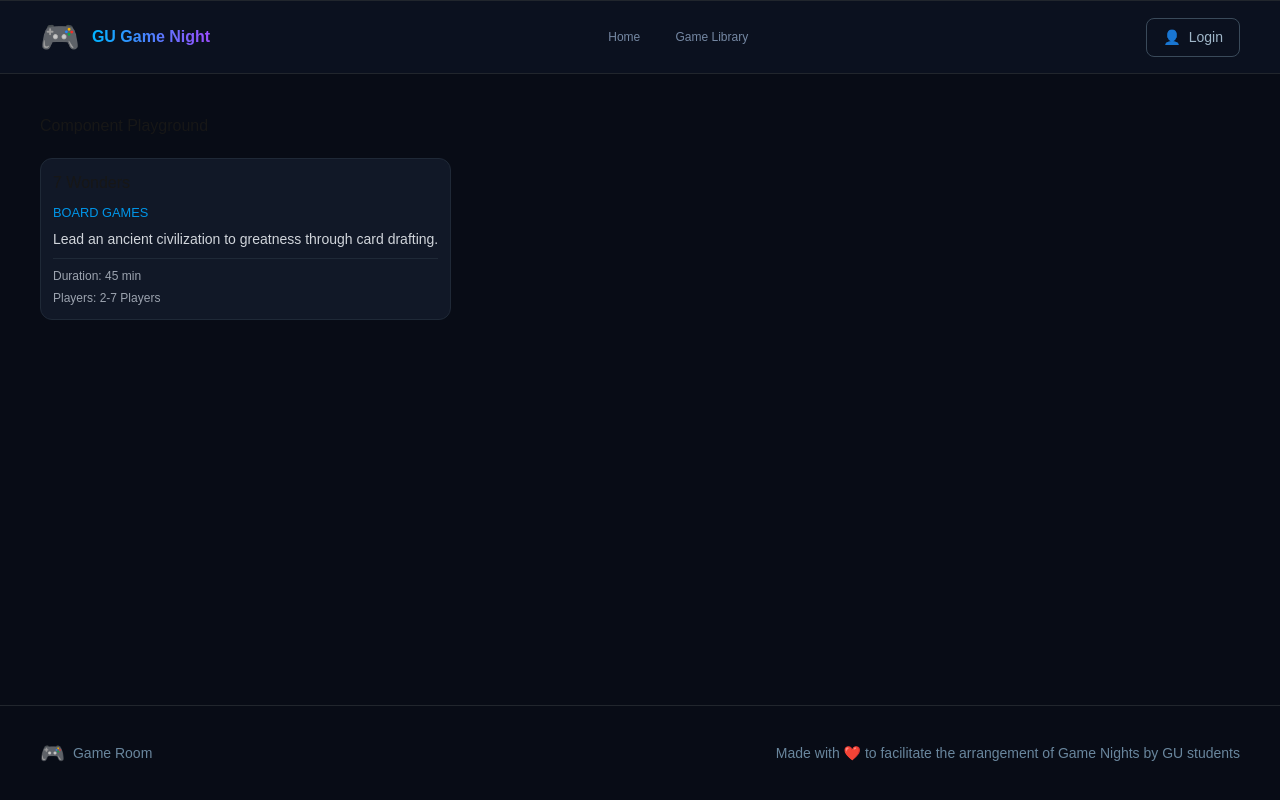
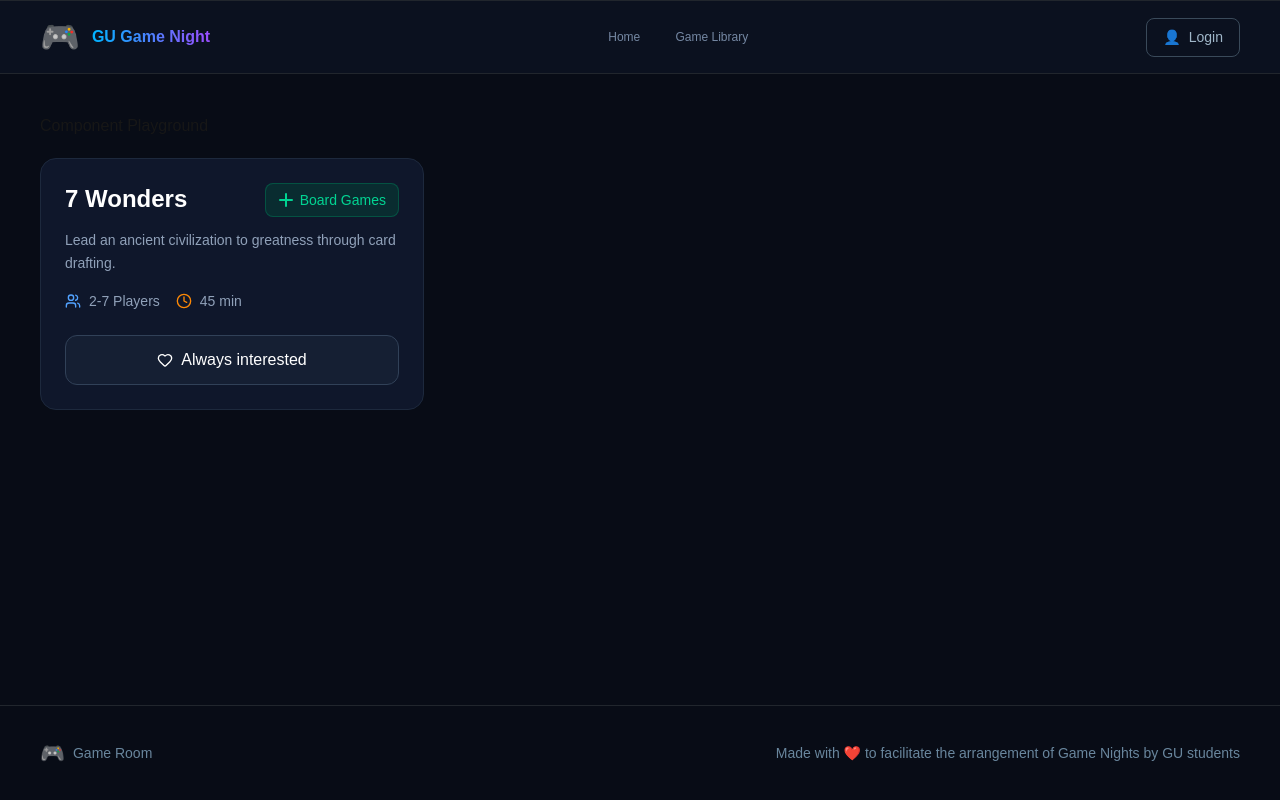
Before and after one commit to ansbilalgit/piasta-net-frontend, a Next.js app: page /playground in a window 1280 px wide. Built offline with nearby package versions, Linux system fonts and the light colour scheme.

Commit message:
refactor(cards): restore main GameCard implementation for games list

```diff
--- a/app/components/Card.tsx
+++ b/app/components/Card.tsx
@@ -1,4 +1,4 @@
-import styles from "./GameCard.module.css";
+import { Users, Clock, Heart } from "lucide-react";
 
 export interface CardProps {
   title: string;
@@ -8,40 +8,67 @@ export interface CardProps {
   duration: string;
   interested?: boolean;
   onInterestToggle?: () => void;
-  thumbnail?: string;
-  copies?: number;
 }
 
-export default function Card({
+export function GameCard({
   title,
   category,
   description,
   players,
   duration,
-  thumbnail,
-  copies,
+  interested = false,
+  onInterestToggle,
 }: CardProps) {
   return (
-    <article className={styles.itemCard}>
-      {thumbnail && (
-        <div className={styles.itemThumbnailWrapper}>
-          <img src={thumbnail} alt={title} className={styles.itemThumbnail} />
+    <div className="w-full max-w-sm bg-slate-900 rounded-2xl p-6 border border-slate-800">
+      <div className="flex items-start justify-between mb-3">
+        <h2 className="text-white text-2xl font-semibold">{title}</h2>
+        <span className="flex items-center gap-1.5 bg-emerald-900/40 text-emerald-400 px-3 py-1.5 rounded-lg text-sm border border-emerald-700/50">
+          <svg
+            width="16"
+            height="16"
+            viewBox="0 0 16 16"
+            fill="none"
+            xmlns="http://www.w3.org/2000/svg"
+            className="flex-shrink-0"
+          >
+            <path
+              d="M8 2v12M2 8h12"
+              stroke="currentColor"
+              strokeWidth="2"
+              strokeLinecap="round"
+            />
+          </svg>
+          {category}
+        </span>
+      </div>
+
+      <p className="text-slate-400 text-sm mb-4 leading-relaxed">
+        {description}
+      </p>
+
+      <div className="flex items-center gap-4 mb-6">
+        <div className="flex items-center gap-2 text-slate-400 text-sm">
+          <Users className="w-4 h-4 text-blue-400" />
+          <span>{players}</span>
         </div>
-      )}
-      <div className={styles.itemContent}>
-        <h3 className={styles.itemName}>{title}</h3>
-        <p className={styles.itemType}>{category}</p>
-        <p className={styles.itemDescription}>{description}</p>
-        <div className={styles.itemFooter}>
-          <span className={styles.itemMeta}>Duration: {duration}</span>
-          <span className={styles.itemMeta}>Players: {players}</span>
-          {typeof copies === "number" && <span className={styles.itemMeta}>Copies: {copies}</span>}
+        <div className="flex items-center gap-2 text-slate-400 text-sm">
+          <Clock className="w-4 h-4 text-orange-400" />
+          <span>{duration}</span>
         </div>
       </div>
-    </article>
+
+      <button
+        onClick={onInterestToggle}
+        className="w-full flex items-center justify-center gap-2 bg-slate-800/50 hover:bg-slate-800 text-white py-3 rounded-xl border border-slate-700 transition-colors"
+      >
+        <Heart
+          className={`w-4 h-4 ${interested ? "fill-red-500 text-red-500" : "text-white"}`}
+        />
+        <span>Always interested</span>
+      </button>
+    </div>
   );
 }
 
-  export function GameCard(props: CardProps) {
-    return <Card {...props} />;
-  }
+export default GameCard;
--- a/app/components/GameItemsList.tsx
+++ b/app/components/GameItemsList.tsx
@@ -4,7 +4,7 @@ import { useEffect, useState } from "react";
 import { fetchItems } from "@/lib/itemsService";
 import { GameTypeFilter, Item } from "@/lib/types";
 import styles from "./GameItemsList.module.css";
-import Card from "./Card";
+import { GameCard } from "./Card";
 
 type GameItemsListProps = {
   searchTerm: string;
@@ -132,15 +132,13 @@ export default function GameItemsList({
       {items.length > 0 && (
         <div className={styles.itemsGrid}>
           {items.map((item) => (
-            <Card
+            <GameCard
               key={item.id}
               title={item.name}
               category={getCategoryLabel(item)}
               description={item.description}
               players={"N/A"}
               duration={`${item.length} min`}
-              thumbnail={item.thumbnail ?? undefined}
-              copies={item.copies}
             />
           ))}
         </div>
```
